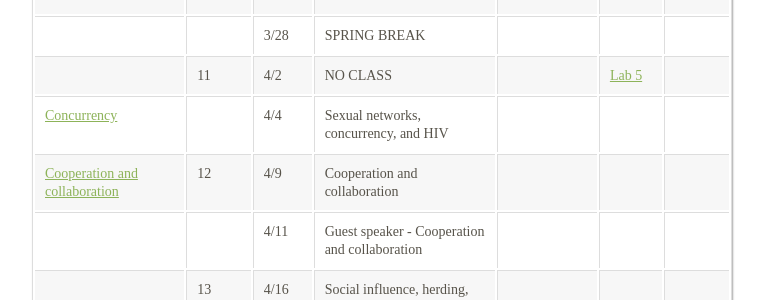
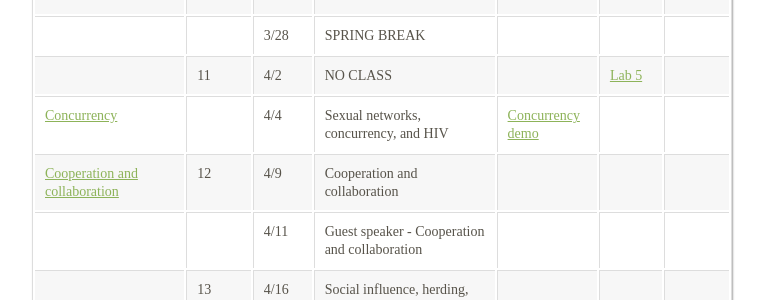
Before and after one commit to dfeehan/dfeehan.github.io, a Jekyll site: the page teaching/2019sp_demog180.html, which Jekyll copies as it is, in a window 1280 px wide and 900 px high, scrolled down 1874 px. Shown: the part 152-452 px from the top of the window, without its empty margins (258-1023 px from the left). Built offline with Jekyll 4.4.1, drawn with Linux system fonts in a browser that asks for light colours.

Commit message:
added concurrency demo link

```diff
--- a/teaching/2019sp_demog180.html
+++ b/teaching/2019sp_demog180.html
@@ -567,7 +567,7 @@ Final exam: Wednesday, May 15th, 11:30am-2:30pm (location TBD)</p>
 <td></td>
 <td>4/4</td>
 <td>Sexual networks, concurrency, and HIV</td>
-<td></td>
+<td><a href="http://shiny.demog.berkeley.edu/dennis/concurrency/">Concurrency demo</a></td>
 <td></td>
 <td></td>
 </tr>
```
